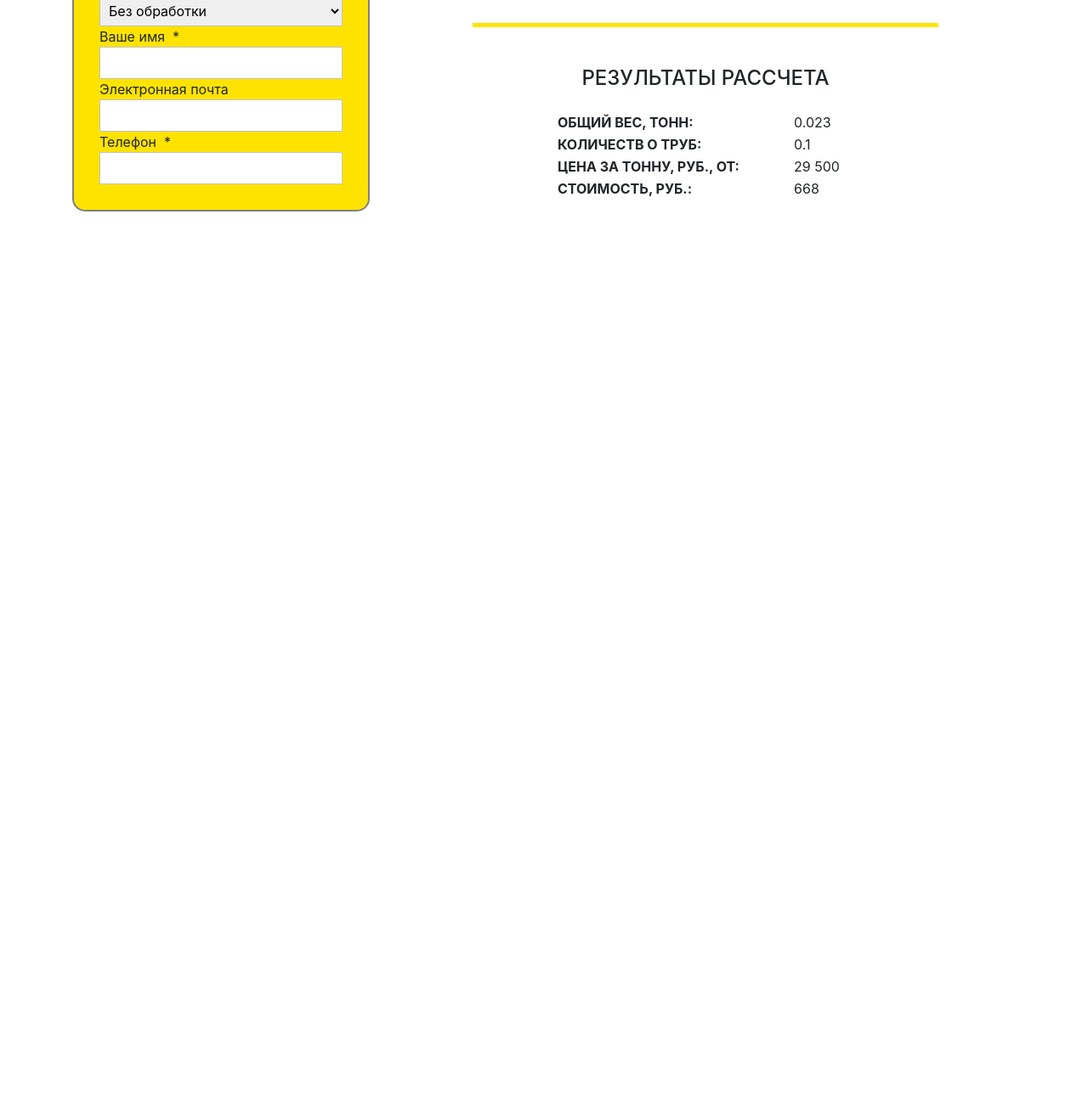
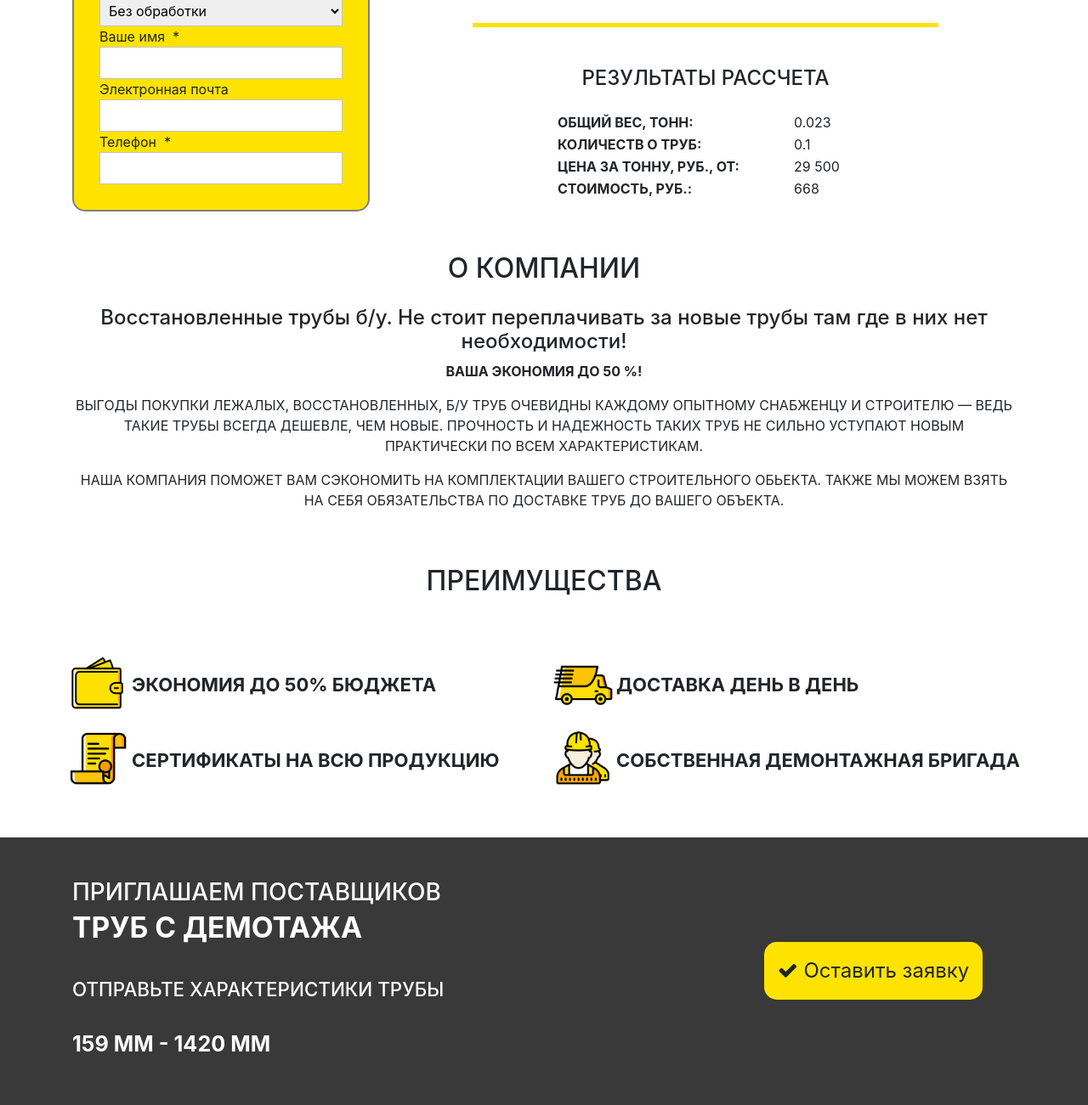
Before and after one commit to bezalkogoln1y-coder/balkatruba, a plain HTML site: page index.html in a window 1280 px wide. Shown: the part 1310-2611 px from the top of the page at 85% size. Before the commit the page ends 1559 px from the top, so only its background shows below. Drawn offline with nearby package versions, Linux system fonts and the light colour scheme.

Commit message:
Navbar + Header + Desk1 + Desk2-beta

```diff
--- /dev/null
+++ b/css/icons.css
@@ -0,0 +1,5 @@
+.eco { background: url(../img/icon/eco.png) }
+.delivery { background: url(../img/icon/delivery.png) }
+.high { background: url(../img/icon/high.png) }
+.worker { background: url(../img/icon/worker.png) }
+.eco, .delivery, .high , .worker {background-size: contain; background-repeat: no-repeat; background-position: left center; padding: 30px 0px 10px 85px;}
--- a/css/style.css
+++ b/css/style.css
@@ -2,6 +2,20 @@
     background: rgb(255, 227, 0);
     height: 5px;
     margin: 30px auto;
+}
+
+a.btn {
+    padding: 15px;
+    background: #ffe300;
+    margin-left: 15px;
+    border-radius: 15px;
+    font-size: 24px;
+}
+
+a.btn:hover {
+    transition: .3s;
+    color: #ffe300;
+    background: black;
 }
 
 .navbar {
@@ -100,20 +114,6 @@ header .callme input {
     width: 100%;
 }
 
-header .callme a.btn {
-    padding: 15px;
-    background: #ffe300;
-    margin-left: 15px;
-    border-radius: 15px;
-    font-size: 24px;
-}
-
-header .callme a.btn:hover {
-    transition: .3s;
-    color: #ffe300;
-    background: black;
-}
-
 header .callme .link-calc {
     padding: 25px 0;
 }
@@ -163,3 +163,36 @@ header .callme .link-calc a:hover {
 #desktop_1 .rezult table td:nth-child(2n+1) {
     font-weight: 700;
 }
+
+#desktop_1 .advantage p {
+    font-size: 22px;
+    font-weight: 700;
+}
+
+#desktop_2 {
+    background-color: #393939;
+}
+
+#desktop_2 h3 {
+    color: white;
+}
+
+#desktop_2 h3 span {
+    display: block;
+}
+
+#desktop_2 h3 span:nth-of-type(1) {
+    padding: 5px 0;
+    font-size: 120%;
+    font-weight: 700;
+}
+
+#desktop_2 h3 span:nth-of-type(2) {
+    font-size: 80%;
+    padding: 35px 0;
+}
+
+#desktop_2 h3 span:nth-of-type(3) {
+    font-size: 90%;
+    font-weight: 700;
+}
--- a/index.html
+++ b/index.html
@@ -8,8 +8,9 @@
 
     <!-- Bootstrap CSS -->
     <link rel="stylesheet" href="https://stackpath.bootstrapcdn.com/bootstrap/4.3.1/css/bootstrap.min.css" integrity="sha384-ggOyR0iXCbMQv3Xipma34MD+dH/1fQ784/j6cY/iJTQUOhcWr7x9JvoRxT2MZw1T" crossorigin="anonymous">
+    <link rel="stylesheet" href="css/icons.css">
+    <link rel="stylesheet" href="css/font-awesome.css">
     <link rel="stylesheet" href="css/style.css">
-    <link rel="stylesheet" href="css/font-awesome.css">
 </head>
 
 <body>
@@ -21,13 +22,13 @@
         <div class="collapse navbar-collapse justify-content-center" id="navbarSupportedContent">
             <ul class="nav">
                 <li class="nav-item">
-                    <a class="nav-link" href="#">Стоимость</a>
+                    <a class="nav-link" href="#desktop_1">Стоимость</a>
                 </li>
                 <li class="nav-item">
-                    <a class="nav-link" href="#">О компании</a>
+                    <a class="nav-link" href="#about">О компании</a>
                 </li>
                 <li class="nav-item">
-                    <a class="nav-link" href="#">Преимущества</a>
+                    <a class="nav-link" href="#advantage">Преимущества</a>
                 </li>
                 <li class="nav-item">
                     <a class="nav-link" href="#">Поставщикам</a>
@@ -119,7 +120,7 @@
             </div>
         </div>
     </header>
-    <section id="desktop_1">
+    <section id="desktop_1" class="pb-5">
         <div class="container">
             <div class="row">
                 <div class="col-md-12">
@@ -267,6 +268,47 @@
                         </div>
                     </div>
                 </div>
+                <div class="w-100 d-none d-md-block"></div>
+                <div id="about" class="col-md-12 about-company text-center">
+                <h2 class="pt-5 pb-3 text-center">О КОМПАНИИ</h2>
+                <div class="text">
+                <h4>Восстановленные трубы б/у. Не стоит переплачивать за новые трубы там где в них нет необходимости!</h4>
+                <p><strong>ВАША ЭКОНОМИЯ ДО 50 %!</strong></p>
+                <p>ВЫГОДЫ ПОКУПКИ ЛЕЖАЛЫХ, ВОССТАНОВЛЕННЫХ, Б/У ТРУБ ОЧЕВИДНЫ КАЖДОМУ ОПЫТНОМУ СНАБЖЕНЦУ И СТРОИТЕЛЮ — ВЕДЬ ТАКИЕ ТРУБЫ ВСЕГДА ДЕШЕВЛЕ, ЧЕМ НОВЫЕ. ПРОЧНОСТЬ И НАДЕЖНОСТЬ ТАКИХ ТРУБ НЕ СИЛЬНО УСТУПАЮТ НОВЫМ ПРАКТИЧЕСКИ ПО ВСЕМ ХАРАКТЕРИСТИКАМ.</p>
+                <p>НАША КОМПАНИЯ ПОМОЖЕТ ВАМ СЭКОНОМИТЬ НА КОМПЛЕКТАЦИИ ВАШЕГО СТРОИТЕЛЬНОГО ОБЬЕКТА. ТАКЖЕ МЫ МОЖЕМ ВЗЯТЬ НА СЕБЯ ОБЯЗАТЕЛЬСТВА ПО ДОСТАВКЕ ТРУБ ДО ВАШЕГО ОБЪЕКТА.</p>
+                </div>
+                </div>
+                <div class="w-100 d-none d-md-block"></div>
+                <div id="advantage"  class="col-md-12 advantage">
+                    <h2 class="py-5 text-center">ПРЕИМУЩЕСТВА</h2>
+                    <div class="row">
+                        <div class="col-6 eco"><p>ЭКОНОМИЯ ДО 50% БЮДЖЕТА</p></div>
+                        <div class="col-6 delivery"><p>ДОСТАВКА ДЕНЬ В ДЕНЬ</p></div>
+                        <div class="w-100 d-none d-md-block"></div>
+                        <div class="col-6 high"><p>СЕРТИФИКАТЫ НА ВСЮ ПРОДУКЦИЮ</p></div>
+                        <div class="col-6 worker"><p>СОБСТВЕННАЯ ДЕМОНТАЖНАЯ БРИГАДА</p></div>
+                    </div>
+                </div>
+            </div>
+        </div>
+    </section>
+    <section id="desktop_2" class="py-5">
+        <div class="container">
+            <div class="row justify-content-between">
+                <div class="col-md-5">
+                    <h3>
+                       ПРИГЛАШАЕМ ПОСТАВЩИКОВ <br>
+                        <span>ТРУБ С ДЕМОТАЖА</span>
+                        <span>ОТПРАВЬТЕ ХАРАКТЕРИСТИКИ ТРУБЫ</span>
+                        <span>159 ММ - 1420 ММ</span>
+                    </h3>
+                </div>
+                <div class="col-md-4 align-self-center text-center">
+                    <a class="btn" href="#">
+                      <i class="fa fa-check" aria-hidden="true"></i>
+                      <span>Оставить заявку</span>
+                      </a>
+                </div>
             </div>
         </div>
     </section>
```
Also changed, not shown: img/icon/delivery.png (added), img/icon/eco.png (added), img/icon/high.png (added), img/icon/worker.png (added).
